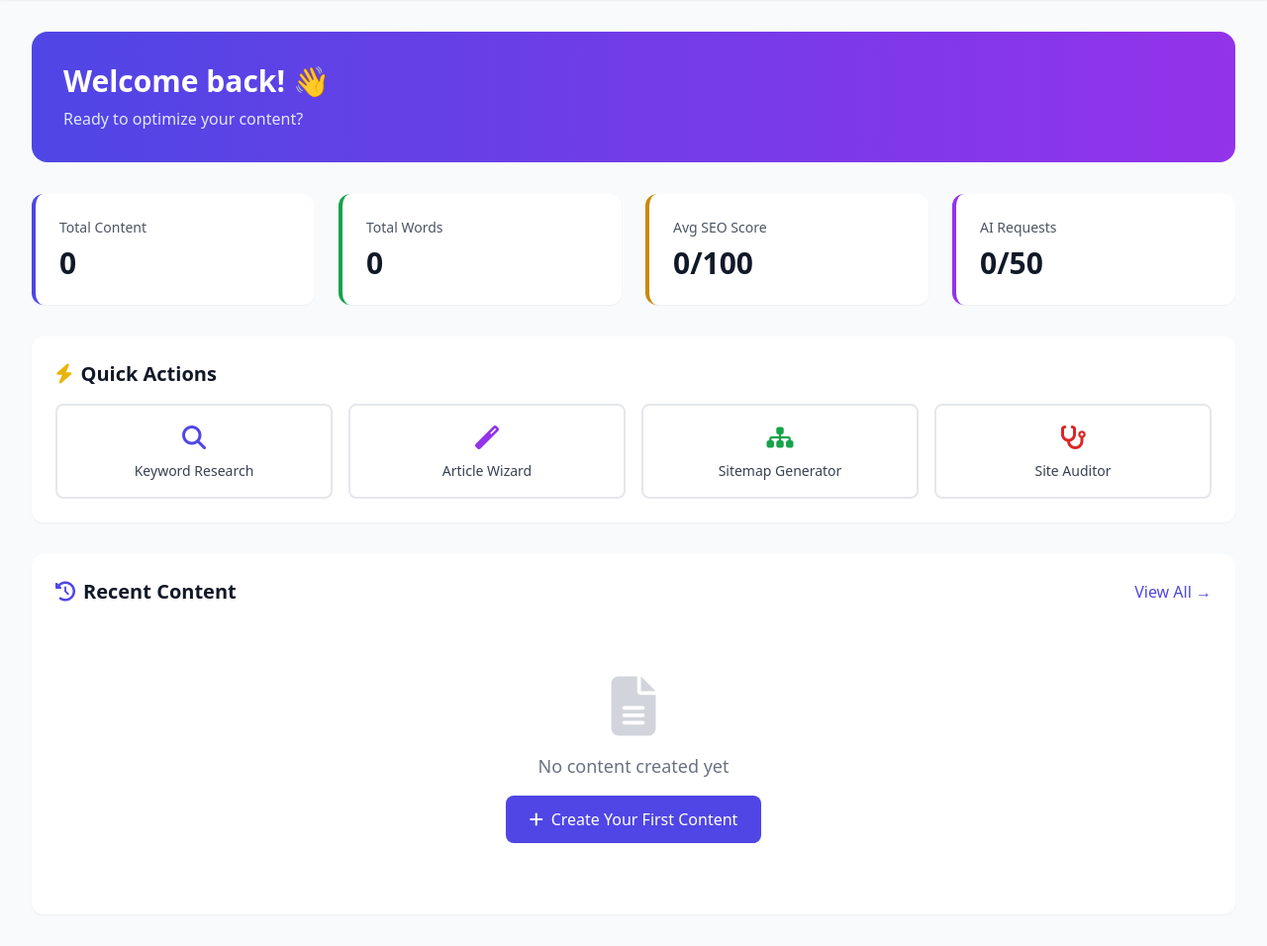
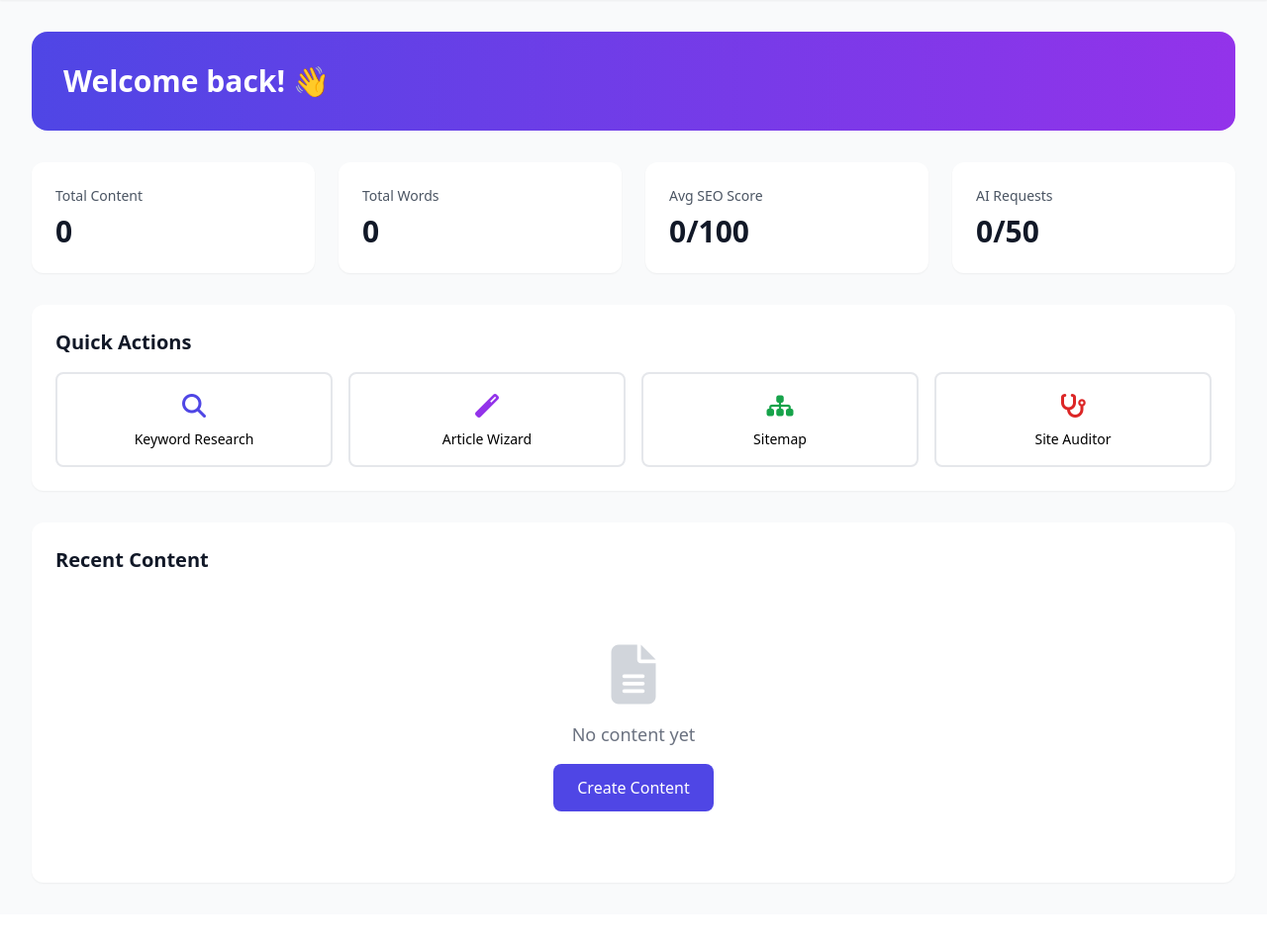
Before and after one commit to dilawar47866/myseokingtool17, a Flask app: page /dashboard in a window 1280 px wide. Shown: the part 65-1021 px from the top of the page at 99% size. After the commit the page ends 958 px from the top, so only its background shows below. Run offline with Flask 3, Linux system fonts and the light colour scheme; a user stored in the database is signed in; some libraries are stand-ins or nearby versions.

Commit message:
Refactor HTML structure and remove comments

```diff
--- a/py/templates/index.html
+++ b/py/templates/index.html
@@ -9,8 +9,7 @@
 </head>
 <body class="bg-gray-50">
 
-    <!-- Navigation -->
-    <nav class="bg-white shadow-sm border-b sticky top-0 z-50">
+    <nav class="bg-white shadow-sm border-b">
         <div class="max-w-7xl mx-auto px-4 sm:px-6 lg:px-8">
             <div class="flex justify-between h-16">
                 <div class="flex items-center">
@@ -25,9 +24,7 @@
                     <a href="/change-password" class="text-gray-700 hover:text-indigo-600">
                         <i class="fas fa-key mr-1"></i>Password
                     </a>
-                    <a href="/logout" class="bg-red-600 text-white px-4 py-2 rounded-lg hover:bg-red-700">
-                        Logout
-                    </a>
+                    <a href="/logout" class="bg-red-600 text-white px-4 py-2 rounded-lg">Logout</a>
                 </div>
             </div>
         </div>
@@ -35,94 +32,68 @@
 
     <div class="max-w-7xl mx-auto px-4 sm:px-6 lg:px-8 py-8">
 
-        <!-- Welcome Banner -->
         <div class="bg-gradient-to-r from-indigo-600 to-purple-600 rounded-2xl p-8 text-white mb-8">
             <h1 class="text-3xl font-bold">Welcome back! 👋</h1>
-            <p class="text-indigo-100 mt-2">Ready to optimize your content?</p>
         </div>
 
-        <!-- Stats Cards -->
         <div class="grid grid-cols-1 md:grid-cols-4 gap-6 mb-8">
-            <div class="bg-white rounded-xl shadow-sm p-6 border-l-4 border-indigo-600">
-                <p class="text-gray-600 text-sm font-medium">Total Content</p>
-                <p class="text-3xl font-bold text-gray-900 mt-2">{{ total_content|default(0) }}</p>
+            <div class="bg-white rounded-xl shadow-sm p-6">
+                <p class="text-gray-600 text-sm">Total Content</p>
+                <p class="text-3xl font-bold text-gray-900 mt-2">{{ total_content }}</p>
             </div>
-
-            <div class="bg-white rounded-xl shadow-sm p-6 border-l-4 border-green-600">
-                <p class="text-gray-600 text-sm font-medium">Total Words</p>
-                <p class="text-3xl font-bold text-gray-900 mt-2">{{ total_words|default(0)|int }}</p>
+            <div class="bg-white rounded-xl shadow-sm p-6">
+                <p class="text-gray-600 text-sm">Total Words</p>
+                <p class="text-3xl font-bold text-gray-900 mt-2">{{ total_words }}</p>
             </div>
-
-            <div class="bg-white rounded-xl shadow-sm p-6 border-l-4 border-yellow-600">
-                <p class="text-gray-600 text-sm font-medium">Avg SEO Score</p>
-                <p class="text-3xl font-bold text-gray-900 mt-2">{{ avg_score|default(0)|int }}/100</p>
+            <div class="bg-white rounded-xl shadow-sm p-6">
+                <p class="text-gray-600 text-sm">Avg SEO Score</p>
+                <p class="text-3xl font-bold text-gray-900 mt-2">{{ avg_score }}/100</p>
             </div>
-
-            <div class="bg-white rounded-xl shadow-sm p-6 border-l-4 border-purple-600">
-                <p class="text-gray-600 text-sm font-medium">AI Requests</p>
+            <div class="bg-white rounded-xl shadow-sm p-6">
+                <p class="text-gray-600 text-sm">AI Requests</p>
                 <p class="text-3xl font-bold text-gray-900 mt-2">0/50</p>
             </div>
         </div>
 
-        <!-- Quick Actions -->
         <div class="bg-white rounded-xl shadow-sm p-6 mb-8">
-            <h2 class="text-xl font-bold text-gray-900 mb-4">
-                <i class="fas fa-bolt text-yellow-500 mr-2"></i>Quick Actions
-            </h2>
+            <h2 class="text-xl font-bold text-gray-900 mb-4">Quick Actions</h2>
             <div class="grid grid-cols-2 md:grid-cols-4 gap-4">
-                <a href="/keyword-research" class="flex flex-col items-center p-4 border-2 border-gray-200 rounded-lg hover:border-indigo-600 hover:bg-indigo-50 transition">
+                <a href="/keyword-research" class="flex flex-col items-center p-4 border-2 border-gray-200 rounded-lg hover:border-indigo-600">
                     <i class="fas fa-search text-indigo-600 text-2xl mb-2"></i>
-                    <span class="text-sm font-medium text-gray-700">Keyword Research</span>
+                    <span class="text-sm">Keyword Research</span>
                 </a>
-                <a href="/article-wizard" class="flex flex-col items-center p-4 border-2 border-gray-200 rounded-lg hover:border-indigo-600 hover:bg-indigo-50 transition">
+                <a href="/article-wizard" class="flex flex-col items-center p-4 border-2 border-gray-200 rounded-lg hover:border-indigo-600">
                     <i class="fas fa-magic text-purple-600 text-2xl mb-2"></i>
-                    <span class="text-sm font-medium text-gray-700">Article Wizard</span>
+                    <span class="text-sm">Article Wizard</span>
                 </a>
-                <a href="/sitemap-generator" class="flex flex-col items-center p-4 border-2 border-gray-200 rounded-lg hover:border-indigo-600 hover:bg-indigo-50 transition">
+                <a href="/sitemap-generator" class="flex flex-col items-center p-4 border-2 border-gray-200 rounded-lg hover:border-indigo-600">
                     <i class="fas fa-sitemap text-green-600 text-2xl mb-2"></i>
-                    <span class="text-sm font-medium text-gray-700">Sitemap Generator</span>
+                    <span class="text-sm">Sitemap</span>
                 </a>
-                <a href="/site-auditor" class="flex flex-col items-center p-4 border-2 border-gray-200 rounded-lg hover:border-indigo-600 hover:bg-indigo-50 transition">
+                <a href="/site-auditor" class="flex flex-col items-center p-4 border-2 border-gray-200 rounded-lg hover:border-indigo-600">
                     <i class="fas fa-stethoscope text-red-600 text-2xl mb-2"></i>
-                    <span class="text-sm font-medium text-gray-700">Site Auditor</span>
+                    <span class="text-sm">Site Auditor</span>
                 </a>
             </div>
         </div>
 
-        <!-- Recent Content -->
         <div class="bg-white rounded-xl shadow-sm p-6">
-            <div class="flex items-center justify-between mb-6">
-                <h2 class="text-xl font-bold text-gray-900">
-                    <i class="fas fa-history text-indigo-600 mr-2"></i>Recent Content
-                </h2>
-                <a href="/content-library" class="text-indigo-600 hover:text-indigo-800 font-medium">
-                    View All →
-                </a>
-            </div>
-
-            {% if recent_content and recent_content|length > 0 %}
+            <h2 class="text-xl font-bold text-gray-900 mb-6">Recent Content</h2>
+            {% if recent_content %}
             <div class="space-y-4">
                 {% for content in recent_content %}
-                <div class="flex items-center justify-between p-4 border border-gray-200 rounded-lg hover:bg-gray-50 transition">
-                    <div>
-                        <h3 class="font-semibold text-gray-900">{{ content.title }}</h3>
-                        <div class="flex items-center space-x-4 mt-2 text-sm text-gray-500">
-                            <span><i class="fas fa-font mr-1"></i>{{ content.word_count }} words</span>
-                            <span><i class="fas fa-chart-line mr-1"></i>SEO: {{ content.seo_score }}/100</span>
-                        </div>
-                    </div>
-                    <a href="/editor?id={{ content.id }}" class="bg-indigo-100 text-indigo-600 px-4 py-2 rounded-lg hover:bg-indigo-200 transition">
-                        <i class="fas fa-edit"></i>
-                    </a>
+                <div class="p-4 border border-gray-200 rounded-lg">
+                    <h3 class="font-semibold">{{ content.title }}</h3>
+                    <p class="text-sm text-gray-500 mt-2">{{ content.word_count }} words</p>
                 </div>
                 {% endfor %}
             </div>
             {% else %}
             <div class="text-center py-12">
                 <i class="fas fa-file-alt text-gray-300 text-6xl mb-4"></i>
-                <p class="text-gray-500 text-lg">No content created yet</p>
-                <a href="/article-wizard" class="inline-block mt-4 bg-indigo-600 text-white px-6 py-3 rounded-lg hover:bg-indigo-700 transition">
-                    <i class="fas fa-plus mr-2"></i>Create Your First Content
+                <p class="text-gray-500 text-lg">No content yet</p>
+                <a href="/article-wizard" class="inline-block mt-4 bg-indigo-600 text-white px-6 py-3 rounded-lg">
+                    Create Content
                 </a>
             </div>
             {% endif %}
```
